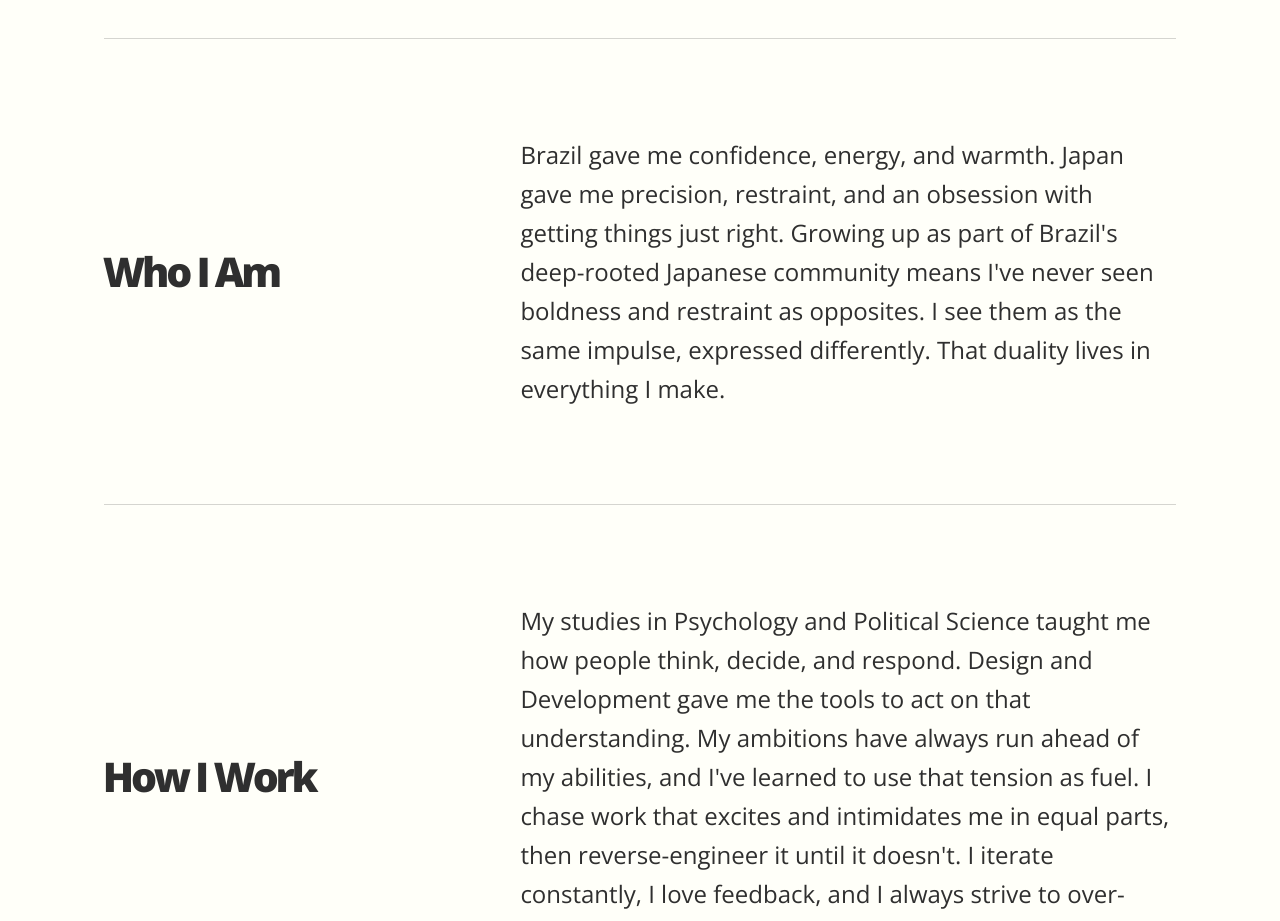
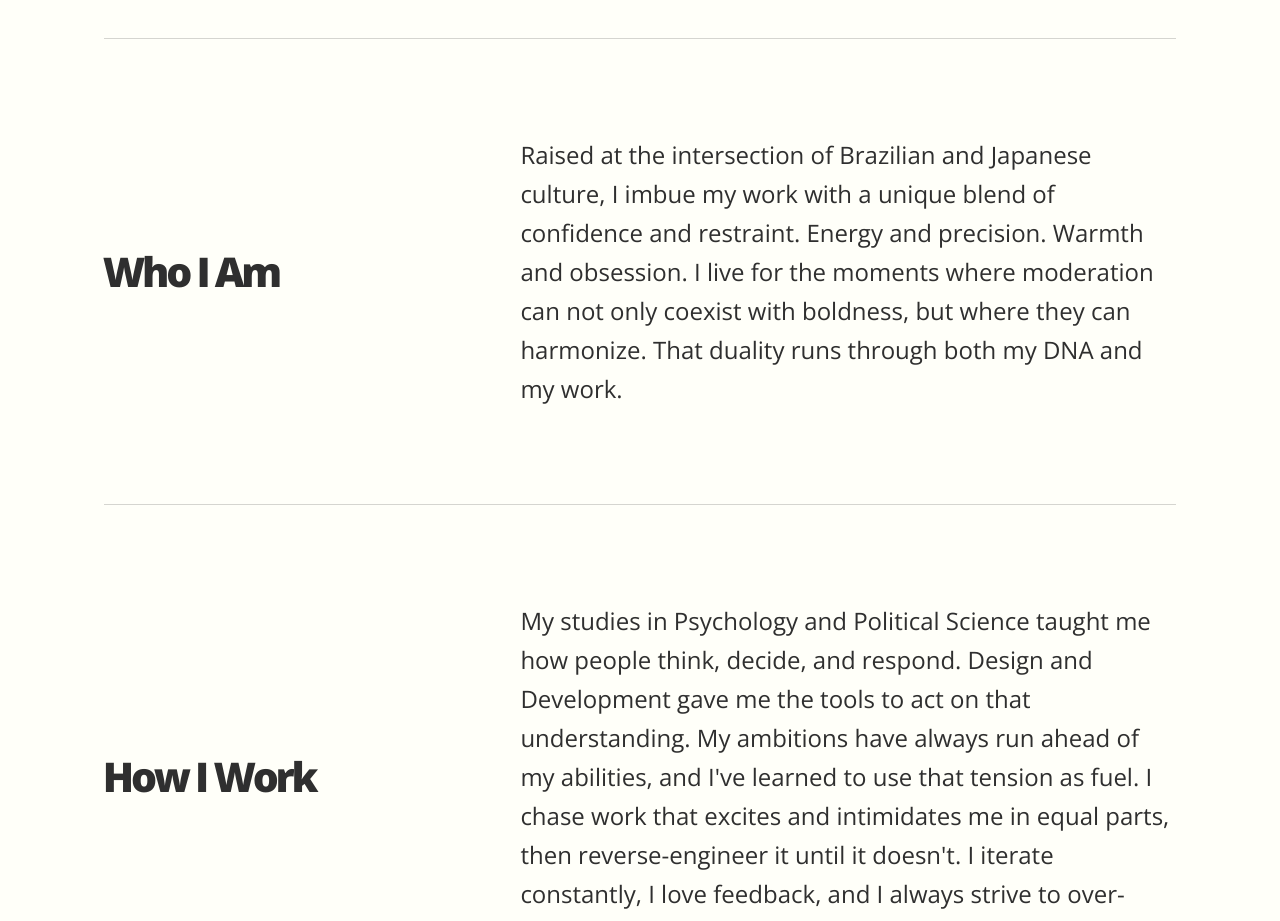
Before and after one commit to BrunoShima/Portfolio, a React (Vite) app: page /about in a window 1280 px wide. Shown: the part 1321-2242 px from the top of the page. Built offline with nearby package versions, Linux system fonts and the light colour scheme.

Commit message:
Copy changes

```diff
--- a/src/screens/about/AboutBody.jsx
+++ b/src/screens/about/AboutBody.jsx
@@ -3,7 +3,7 @@ import { motion } from "motion/react";
 const SECTIONS = [
   {
     label: "Who I Am",
-    body: "Brazil gave me confidence, energy, and warmth. Japan gave me precision, restraint, and an obsession with getting things just right. Growing up as part of Brazil's deep-rooted Japanese community means I've never seen boldness and restraint as opposites. I see them as the same impulse, expressed differently. That duality lives in everything I make.",
+    body: "Raised at the intersection of Brazilian and Japanese culture, I imbue my work with a unique blend of confidence and restraint. Energy and precision. Warmth and obsession. I live for the moments where moderation can not only coexist with boldness, but where they can harmonize. That duality runs through both my DNA and my work. ",
   },
   {
     label: "How I Work",
```
